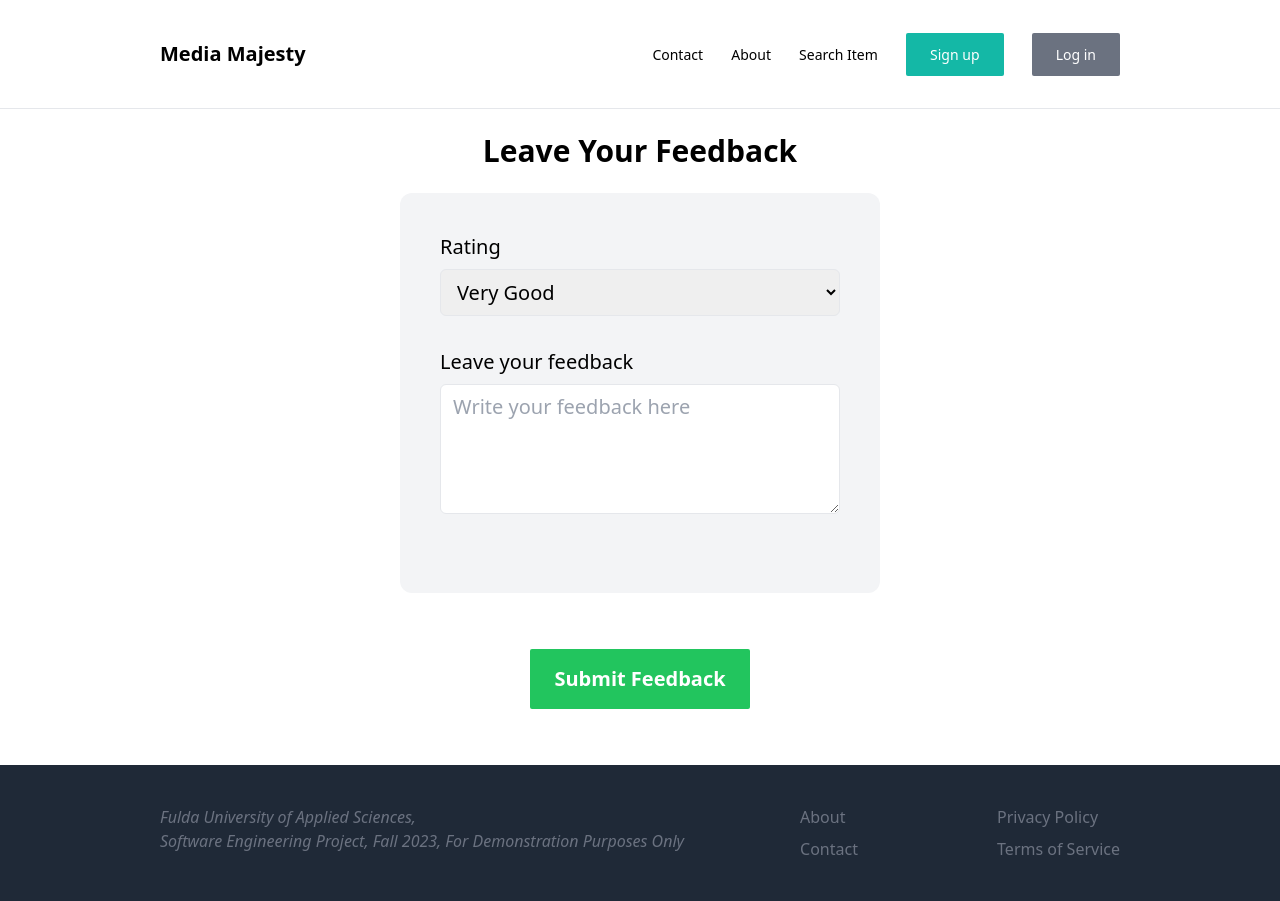
After one commit to Hochschule-Fulda-AI/media-majesty, a Django app: page /items/1/feedback/ in a window 1280 px wide. The commit adds this page. Run offline with Django 4.2, Linux system fonts and the light colour scheme; tables that the repository leaves empty hold one stand-in row (values such as "Sample post"); some libraries are stand-ins or nearby versions.

Commit message:
Adds the feedback form

```diff
--- a/mediamajesty/items/forms.py
+++ b/mediamajesty/items/forms.py
@@ -39,3 +39,10 @@ class ItemForm(forms.ModelForm):
                 attrs={"class": INPUT_CLASSES, "placeholder": "Thumbnail URL"},
             ),
         }
+
+
+class FeedbackForm(forms.Form):
+    feedback = forms.CharField(
+        label="Leave your feedback regarding your purchase", widget=forms.Textarea
+    )
+    rating = forms.IntegerField(label="Rating", min_value=1, max_value=5)
--- a/mediamajesty/items/models.py
+++ b/mediamajesty/items/models.py
@@ -52,3 +52,13 @@ class Item(models.Model):
 
     def __str__(self):
         return self.name
+
+
+class UserFeedback(models.Model):
+    user = models.ForeignKey(User, on_delete=models.CASCADE)
+    item = models.ForeignKey(Item, on_delete=models.CASCADE)
+    rating = models.IntegerField(choices=[(i, str(i)) for i in range(1, 6)])
+    feedback = models.TextField()
+
+    def __str__(self):
+        return f"Feedback for {self.item.name} by {self.user.username}"
--- /dev/null
+++ b/mediamajesty/items/templates/items/feedback_form.html
@@ -0,0 +1,52 @@
+<!-- feedback_form.html -->
+{% extends 'core/base.html' %}
+
+{% block title %}Leave Feedback{% endblock %}
+
+{% block content %}
+<!DOCTYPE html>
+<html lang="en">
+<head>
+    <meta charset="UTF-8">
+    <meta name="viewport" content="width=device-width, initial-scale=1.0">
+    <title>Leave Feedback</title>
+    <script src="https://code.jquery.com/jquery-3.6.4.min.js"></script>
+</head>
+<body>
+    <h1 class="text-center mb-6 text-3xl font-bold">Leave Your Feedback</h1>
+
+    <form method="post" class="w-1/2 mx-auto text-xl" action="{% url 'items:feedback_form' id=item.id %}" id="feedbackForm">
+        {% csrf_token %}
+        <div class="p-10 my-6 mx-auto bg-gray-100 rounded-xl">
+            <div class="mb-8">
+                <label for="rating" class="inline-block mb-2">Rating</label><br>
+                <select id="rating" name="rating" class="w-full px-3 py-2 text-xl border rounded-md">
+                    <option value="5">Very Good</option>
+                    <option value="4">Good</option>
+                    <option value="3">Satisfied</option>
+                    <option value="2">Average</option>
+                    <option value="1">Not Satisfied</option>
+                </select>
+            </div>
+            <div class="mb-8">
+                <label for="feedback" class="inline-block mb-2">Leave your feedback</label><br>
+                <textarea id="feedback" name="feedback" rows="4" class="w-full px-3 py-2 text-xl border rounded-md" placeholder="Write your feedback here"></textarea>
+            </div>
+        </div>
+
+        <p class="text-center">
+            <button type="submit" class="bg-green-500 hover:bg-green-700 text-white font-bold my-8 py-4 px-6 rounded-sm">
+                Submit Feedback
+            </button>
+        </p>
+    </form>
+
+    <script>
+        $('#feedbackForm').submit(function () {
+            window.location.href = "{% url 'items:thank_you' %}";
+            return false;
+        });
+    </script>
+</body>
+</html>
+{% endblock %}
--- a/mediamajesty/items/urls.py
+++ b/mediamajesty/items/urls.py
@@ -2,6 +2,7 @@
 from django.urls import path
 
 from . import approval_view, download_view, search_view, views
+from .views import thank_you_view
 
 app_name = "items"
 
@@ -20,4 +21,6 @@ urlpatterns = [
         name="search_suggestion",
     ),
     path("download/<int:id>/", download_view.download, name="download"),
+    path("<int:id>/feedback/", views.feedback_form, name="feedback_form"),
+    path("feedback/thank_you/", thank_you_view, name="thank_you"),
 ]
--- a/mediamajesty/items/views.py
+++ b/mediamajesty/items/views.py
@@ -2,8 +2,9 @@ from django.contrib.auth.decorators import login_required
 from django.db.models import Q
 from django.shortcuts import get_object_or_404, redirect, render
 
-from .forms import ItemForm
-from .models import Category, Item
+from .forms import ItemForm, FeedbackForm
+from .models import Category, Item, UserFeedback
+from django.shortcuts import render, redirect
 
 
 def index(request):
@@ -104,3 +105,25 @@ def delete(request, id):
     item = get_object_or_404(Item, id=id, created_by=request.user)
     item.delete()
     return redirect("dashboard:index")
+
+
+def feedback_form(request, id):
+    item = get_object_or_404(Item, id=id)
+
+    if request.method == "POST":
+        form = FeedbackForm(request.POST)
+        if form.is_valid():
+            feedback = form.cleaned_data["feedback"]
+            rating = form.cleaned_data["rating"]
+            UserFeedback.objects.create(
+                user=request.user, item=item, feedback=feedback, rating=rating
+            )
+            return redirect("items:thank_you")
+    else:
+        form = FeedbackForm()
+
+    return render(request, "items/feedback_form.html", {"form": form, "item": item})
+
+
+def thank_you_view(request):
+    return render(request, "items/thank_you.html")
```
Also changed, not shown: mediamajesty/items/templates/items/item.html (+20 -14 lines), mediamajesty/items/templates/items/thank_you.html (added, +9 -0 lines), mediamajesty/items/migrations/0005_userfeedback.py (added).
